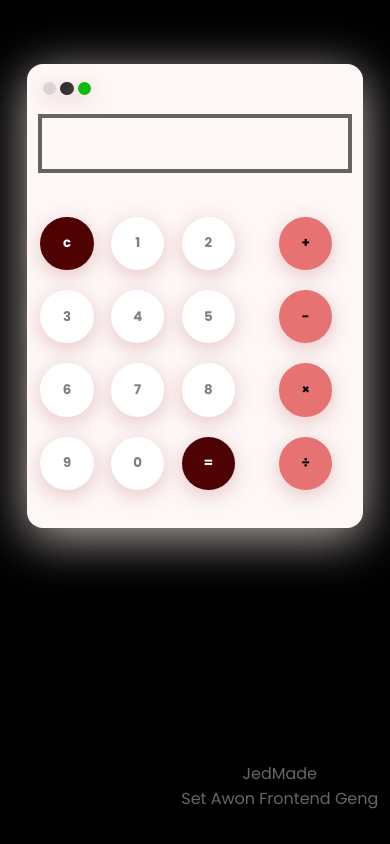
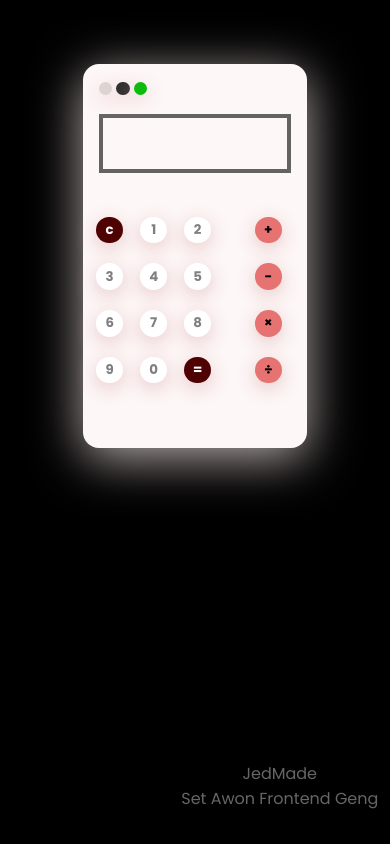
Before and after one commit to OladetounJed/jed-calculator, a plain HTML site: page index.html in a window 390 px wide. Drawn offline with Linux system fonts and the light colour scheme.

Commit message:
Mobile Responsiveness fixed

```diff
--- a/style.css
+++ b/style.css
@@ -98,5 +98,19 @@ textarea:focus {
     text-align: center;
     font-family: 'Poppins';
 
+}
 
+@media (max-width: 700px) {
+    .parent-container {
+        width: 14em;
+        height: 24em;
+    }
+    .output-field {
+        width: 80%;
+    }
+
+    button {
+        width: 2em;
+        height: 2em;
+    }
 }
```
